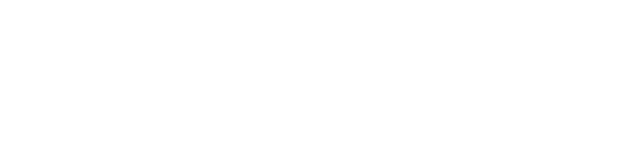
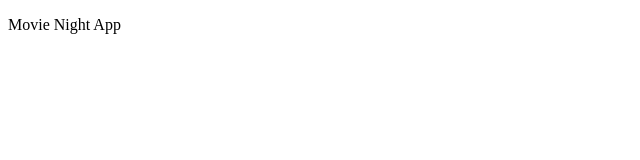
Before and after one commit to Mark-R-5388/movie-app, a website: page index.html in a window 1280 px wide. Shown: the whole page, without its empty margins (0-640 px from the left). Drawn offline with Linux system fonts and the light colour scheme.

Commit message:
added header logo and title

```diff
--- a/index.html
+++ b/index.html
@@ -7,7 +7,10 @@
 		<title>Movie Night App</title>
 	</head>
 	<body>
-		<header></header>
+		<header>
+			<!-- <img class="header-logo" src="" /> -->
+			<p>Movie Night App</p>
+		</header>
 		<section class="top_ten_movies_section"></section>
 		<section class="top_action_movies_section"></section>
 		<section class="top_commedy_movies_section"></section>
```
